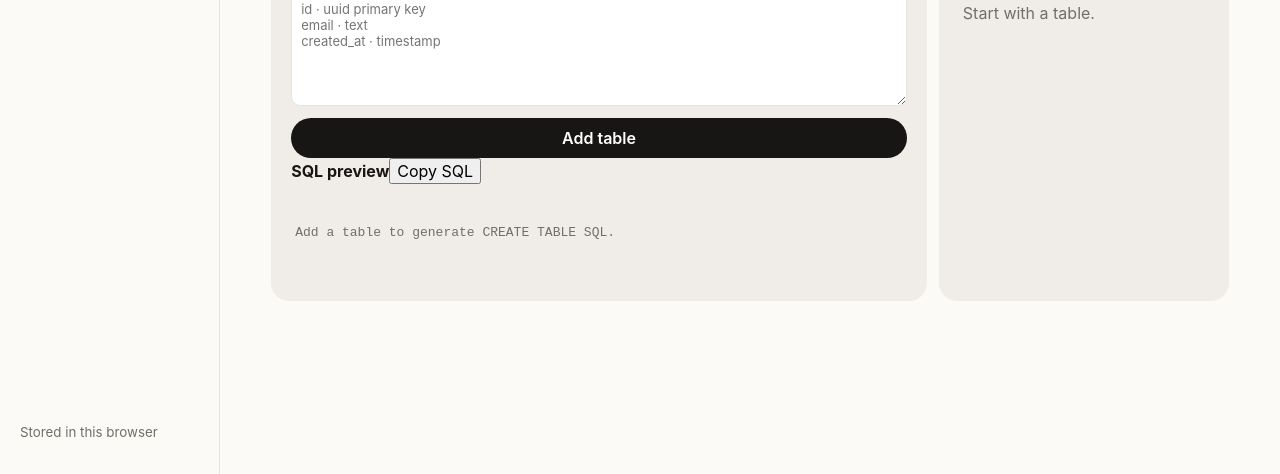
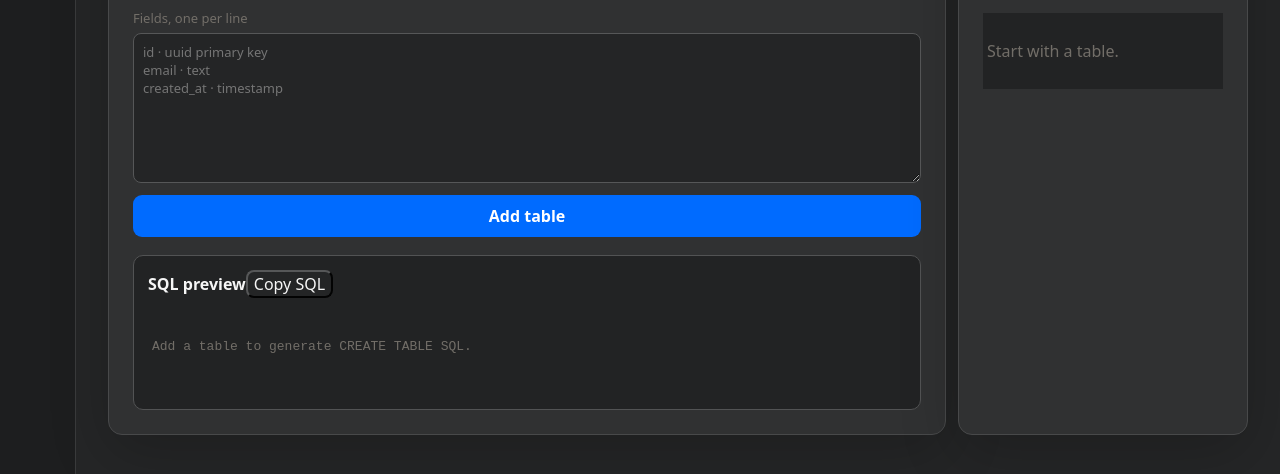
Before and after one commit to SaadQamar1/schema-studio, a website: page public/index.html in a window 1280 px wide. Shown: the part 326-800 px from the top of the page. Drawn offline with Linux system fonts and the light colour scheme.

Commit message:
fix: load dedicated visual theme after base styles

```diff
--- a/public/index.html
+++ b/public/index.html
@@ -1 +1 @@
-<!doctype html><html lang="en"><head><meta charset="UTF-8"><meta name="viewport" content="width=device-width, initial-scale=1.0"><meta name="theme-color" content="#101010"><link rel="stylesheet" href="styles.css"><title>Browser App</title></head><body><div id="app"></div><script type="module" src="app.js"></script></body></html>
+<!doctype html><html lang="en"><head><meta charset="UTF-8"><meta name="viewport" content="width=device-width, initial-scale=1.0"><meta name="theme-color" content="#101010"><link rel="stylesheet" href="styles.css"><link rel="stylesheet" href="theme.css"><title>Browser App</title></head><body><div id="app"></div><script type="module" src="app.js"></script></body></html>
```
Also changed, not shown: dist/index.html.
